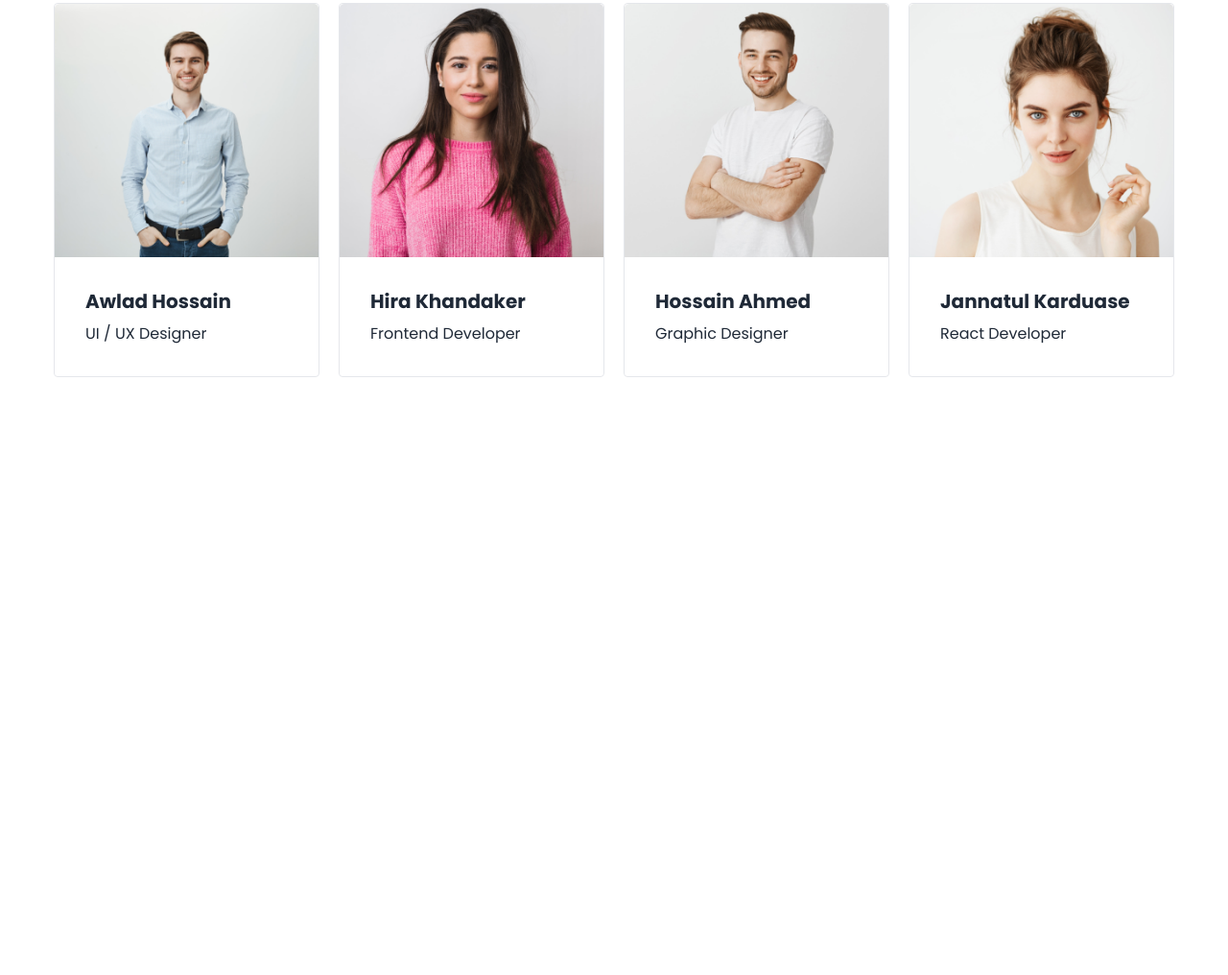
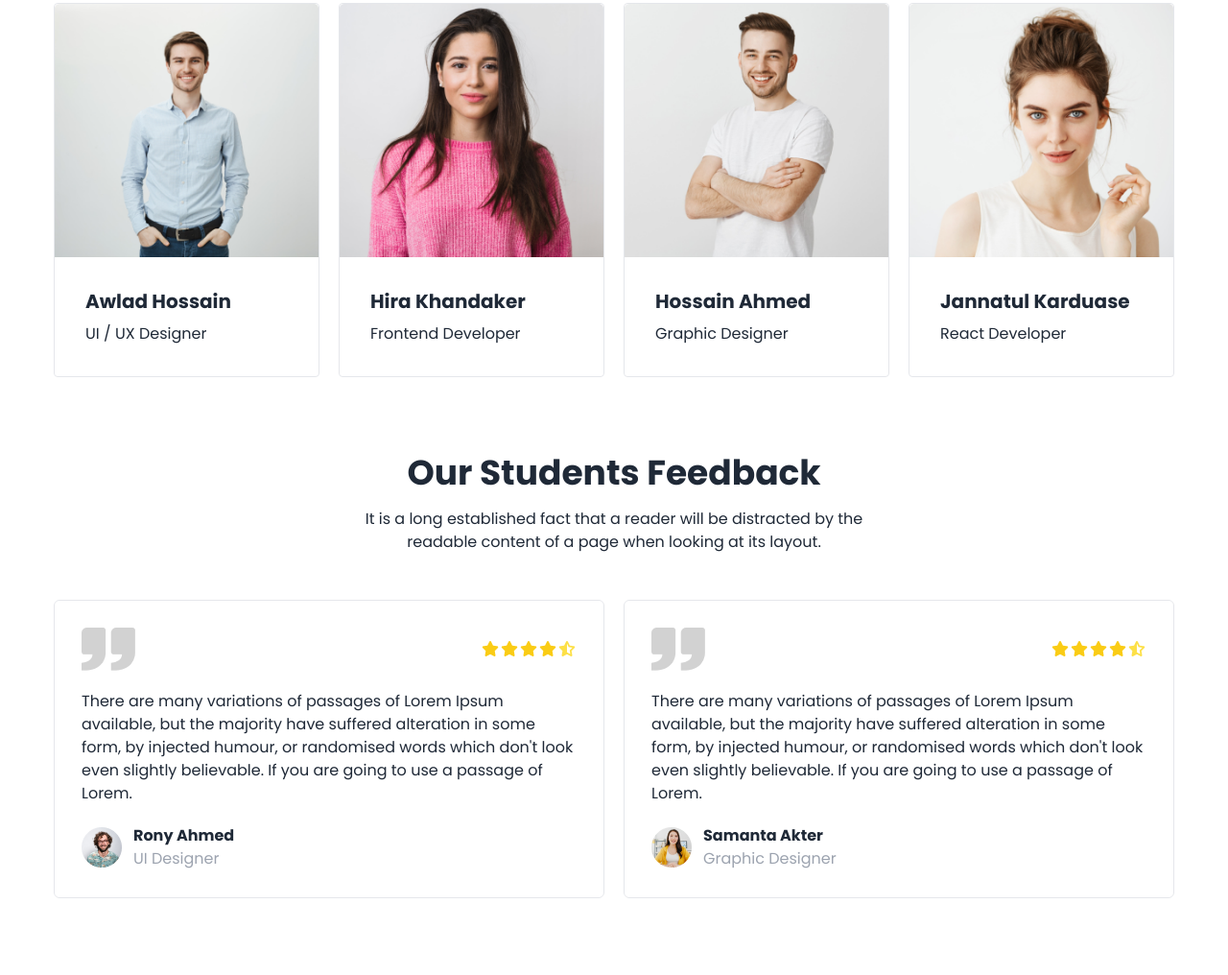
Before and after one commit to abdurrahim5g/dev-academy, a plain HTML site: page index.html in a window 1280 px wide. Shown: the part 3047-4063 px from the top of the page at 96% size. Before the commit the page ends 3504 px from the top, so only its background shows below. Drawn offline with nearby package versions, Linux system fonts and the light colour scheme.

Commit message:
Added Feedback Area

```diff
--- a/index.html
+++ b/index.html
@@ -8,6 +8,10 @@
     <link rel="shortcut icon" href="images/icon.png" type="image/x-icon" />
 
     <!-- custom style -->
+    <link
+      rel="stylesheet"
+      href="https://cdnjs.cloudflare.com/ajax/libs/font-awesome/6.1.2/css/all.min.css"
+    />
     <link rel="stylesheet" href="style.css" />
 
     <!-- links on daisy UI and Tailwind CSS -->
@@ -259,7 +263,7 @@
       <div class="theme-container">
         <div class="row">
           <div
-            class="heading text-center lg:w-6/12 w-8/12 mx-auto mb-8 lg:mb-12"
+            class="heading text-center lg:w-6/12 w-12/12 mx-auto mb-8 lg:mb-12"
           >
             <h5 class="text-2xl md:text-3xl lg:text-4xl font-bold mb-4">
               Discover Our Popular Courses
@@ -599,5 +603,119 @@
       </div>
     </section>
     <!-- success-students-end -->
+
+    <section class="students-feedbacks">
+      <div class="theme-container p-4">
+        <div class="row">
+          <div
+            class="heading text-center lg:w-6/12 w-12/12 mx-auto mb-8 lg:mb-12"
+          >
+            <h5 class="text-2xl md:text-3xl lg:text-4xl font-bold mb-4">
+              Our Students Feedback
+            </h5>
+            <p class="text-sm md:text-base">
+              It is a long established fact that a reader will be distracted by
+              the readable content of a page when looking at its layout.
+            </p>
+          </div>
+        </div>
+        <!-- heading-row end -->
+        <div class="row">
+          <div class="feedback-container grid gap-5 lg:grid-cols-2">
+            <div class="card p-4 lg:p-7 border rounded-md feedback-card">
+              <div class="reating flex justify-between">
+                <img src="images/comma.png" alt="Comma" />
+                <ul class="flex items-center text-yellow-400">
+                  <li><i class="fas fa-star fa-fw"></i></li>
+                  <li><i class="fas fa-star fa-fw"></i></li>
+                  <li><i class="fas fa-star fa-fw"></i></li>
+                  <li><i class="fas fa-star fa-fw"></i></li>
+                  <li>
+                    <i
+                      class="fas fa-star-half-stroke fa-fw text-yellow-300"
+                    ></i>
+                  </li>
+                </ul>
+              </div>
+              <!-- s-reating -->
+              <div class="f-text">
+                <p class="text-sm lg:text-base leading-6 my-5">
+                  There are many variations of passages of Lorem Ipsum
+                  available, but the majority have suffered alteration in some
+                  form, by injected humour, or randomised words which don't look
+                  even slightly believable. If you are going to use a passage of
+                  Lorem.
+                </p>
+              </div>
+              <!-- f-text -->
+              <div class="s-info flex items-center">
+                <img
+                  src="images/student/student-5.png"
+                  alt="Student"
+                  class="mr-3"
+                />
+                <div class="s-personal-info">
+                  <h6 class="font-bold">Rony Ahmed</h6>
+                  <p class="text-sm lg:text-base text-gray-400">UI Designer</p>
+                </div>
+              </div>
+              <!-- s-info -->
+            </div>
+            <!-- single-card end -->
+
+            <div class="card p-4 lg:p-7 border rounded-md feedback-card">
+              <div class="reating flex justify-between">
+                <img src="images/comma.png" alt="Comma" />
+                <ul class="flex items-center text-yellow-400">
+                  <li><i class="fas fa-star fa-fw"></i></li>
+                  <li><i class="fas fa-star fa-fw"></i></li>
+                  <li><i class="fas fa-star fa-fw"></i></li>
+                  <li><i class="fas fa-star fa-fw"></i></li>
+                  <li>
+                    <i
+                      class="fas fa-star-half-stroke fa-fw text-yellow-300"
+                    ></i>
+                  </li>
+                </ul>
+              </div>
+              <!-- s-reating -->
+              <div class="f-text">
+                <p class="text-sm lg:text-base leading-6 my-5">
+                  There are many variations of passages of Lorem Ipsum
+                  available, but the majority have suffered alteration in some
+                  form, by injected humour, or randomised words which don't look
+                  even slightly believable. If you are going to use a passage of
+                  Lorem.
+                </p>
+              </div>
+              <!-- f-text -->
+              <div class="s-info flex items-center">
+                <img
+                  src="images/student/student-6.png"
+                  alt="Student"
+                  class="mr-3"
+                />
+                <div class="s-personal-info">
+                  <h6 class="font-bold">Samanta Akter</h6>
+                  <p class="text-sm lg:text-base text-gray-400">
+                    Graphic Designer
+                  </p>
+                </div>
+              </div>
+              <!-- s-info -->
+            </div>
+            <!-- single-card end -->
+          </div>
+          <div class="button-area px-4 text-center lg:mt-16 mt-12">
+            <a
+              href="#"
+              class="btn btn-primary bg-sky-500 border-sky-500 hover:bg-sky-600 hover:border-sky-600 capitalize px-16 lg:hidden"
+              >View All</a
+            >
+          </div>
+        </div>
+      </div>
+    </section>
+    <!-- /.students-feedbacks -->
   </body>
 </html>
```
